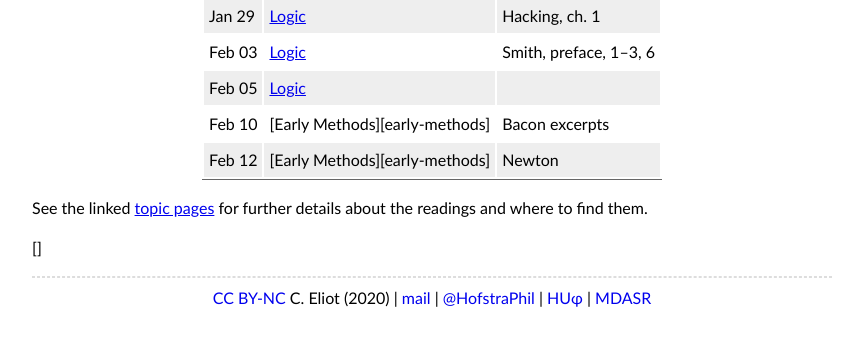
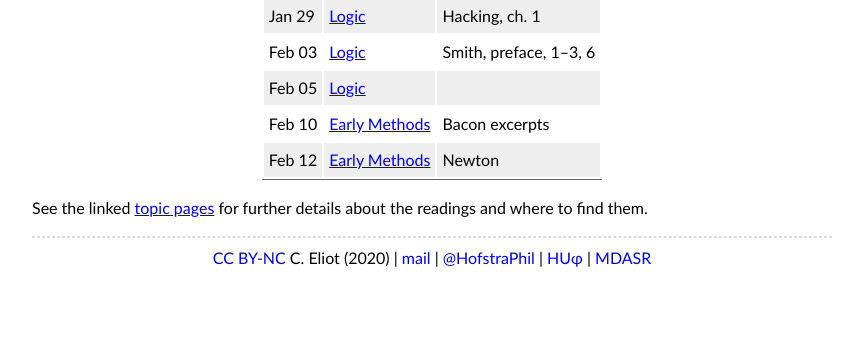
Before and after one commit to chreliot/phi152, a plain HTML site: page schedule/index.html in a window 1280 px wide. Shown: the part 218-564 px from the top of the page, without its empty margins (208-1071 px from the left). Drawn offline with Linux system fonts and the light colour scheme.

Commit message:
rebuilding site on Thu Feb  6 12:40:56 EST 2020

```diff
--- a/schedule/index.html
+++ b/schedule/index.html
@@ -69,18 +69,17 @@
 </tr>
 <tr>
 <td align="left">Feb 10</td>
-<td align="left">[Early Methods][early-methods]</td>
+<td align="left"><a href="http://chreliot.github.io/phi152/topics/early-methods/">Early Methods</a></td>
 <td align="left">Bacon excerpts</td>
 </tr>
 <tr>
 <td align="left">Feb 12</td>
-<td align="left">[Early Methods][early-methods]</td>
+<td align="left"><a href="http://chreliot.github.io/phi152/topics/early-methods/">Early Methods</a></td>
 <td align="left">Newton</td>
 </tr>
 </tbody>
 </table>
 <p>See the linked <a href="http://chreliot.github.io/phi152/tags/topics/">topic pages</a> for further details about the readings and where to find them.</p>
-<p>[]</p>
 
 
 <ul>
--- a/sitemap.xml
+++ b/sitemap.xml
@@ -64,7 +64,7 @@
 
   <url>
     <loc>http://chreliot.github.io/phi152/schedule/</loc>
-    <lastmod>2020-02-05T17:10:40-05:00</lastmod>
+    <lastmod>2020-02-06T12:40:48-05:00</lastmod>
   </url>
 
   <url>
```
